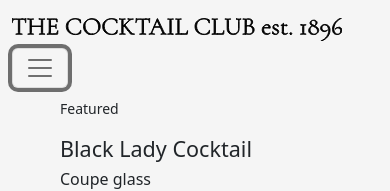
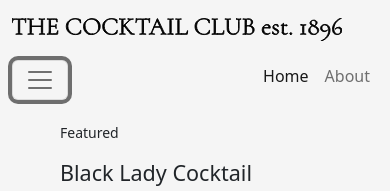
Before and after one commit to Stachacl/cocktails, a React (Create React App) app: page / in a window 390 px wide. Both pictures are taken after a click on the button "Toggle navigation". Shown: the top 191 px of the page. Built offline with nearby package versions, Linux system fonts and the light colour scheme; no server answers.

Commit message:
toggler functionality

```diff
--- a/src/components/Navbar.js
+++ b/src/components/Navbar.js
@@ -1,17 +1,23 @@
-import React from "react";
+import React, {useState} from "react";
 import { Link } from "react-router-dom";
 import logo from "../logo.svg";
 
 const Navbar = () => {
+
+  const [isNavExpanded, setIsNavExpended] = useState(false);
+
   return (
+
     <nav class="navbar navbar-expand-lg">
       <div class="container">
         <Link to="/" class="navbar-brand">
           <img src={logo} alt="the cocktail club est 1896" className="logo" />
         </Link>
 
-        <button
-          class="navbar-toggler"
+        <button onClick={(e) => {
+          setIsNavExpended (!isNavExpanded);
+        }}
+          className="navbar-toggler"
           type="button"
           data-bs-toggle="collapse"
           data-bs-target="#navbarSupportedContent"
@@ -22,7 +28,10 @@ const Navbar = () => {
           <span class="navbar-toggler-icon"></span>
         </button>
 
-        <div class="collapse navbar-collapse" id="navbarSupportedContent">
+        <div className={
+          isNavExpanded? "navbar navbar-expand" : "collapse navbar-collapse"
+        }
+          id="navbarSupportedContent">
           <div class="w-100 d-flex justify-content-end">
             <ul class="navbar-nav mb-2 mb-lg-0">
               <li class="nav-item">
@@ -38,6 +47,25 @@ const Navbar = () => {
             </ul>
           </div>
         </div>
+
+        {/* <div
+        className={
+          isNavExpanded ? "navigation-menu expanded" : "navigation-menu"
+        }
+      >
+        <ul>
+          <li>
+            <a href="/home">Home</a>
+          </li>
+          <li>
+            <a href="/about">About</a>
+          </li>
+          <li>
+            <a href="/contact">Contact</a>
+          </li>
+        </ul>
+      </div> */}
+
       </div>
     </nav>
   );
```
